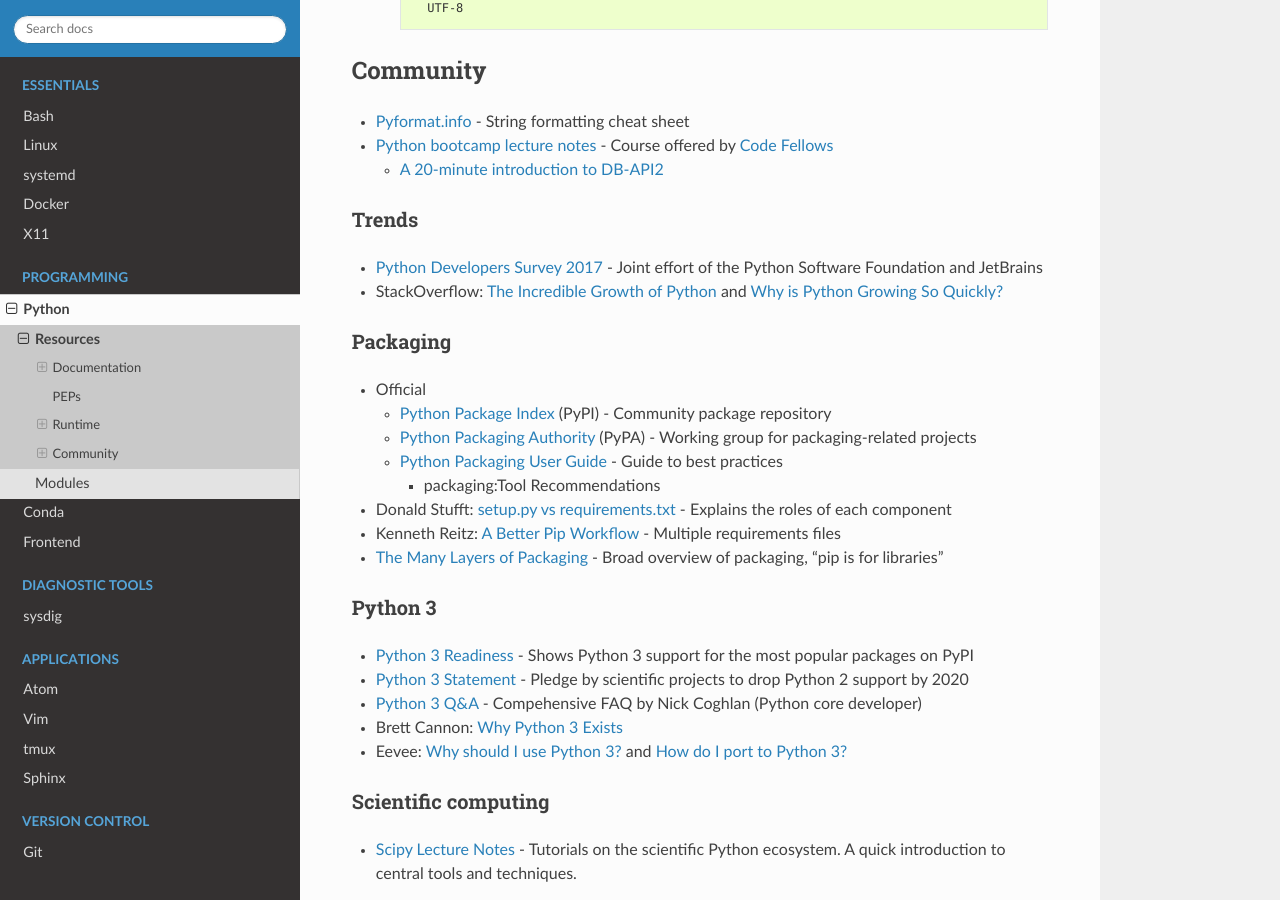
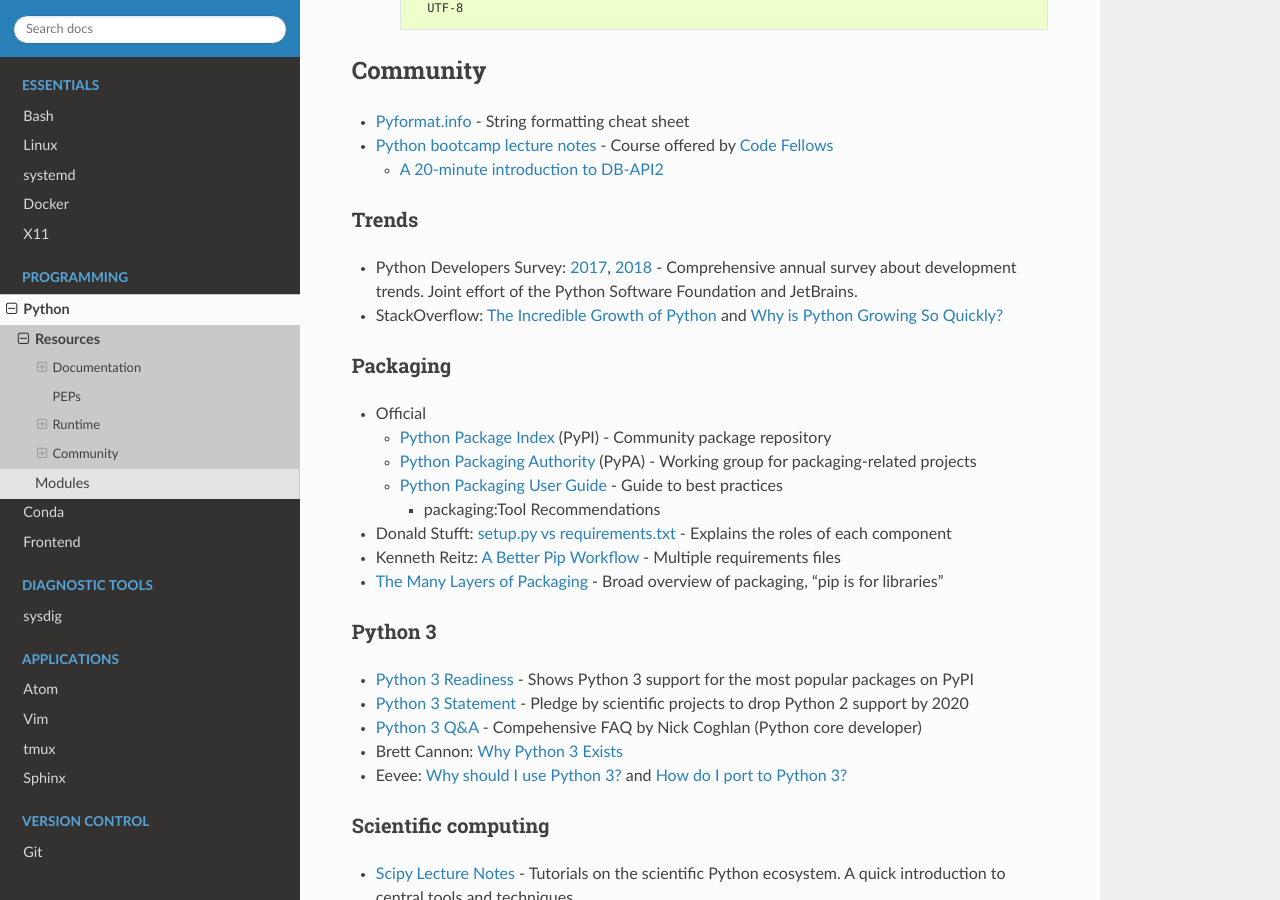
Before and after one commit to heterotopian/technotes, a Sphinx documentation site: the page built from source/python/resource.rst, in a window 1280 px wide and 900 px high, scrolled down 2263 px. Built offline with Sphinx 7.4.7 and the Read the Docs theme 2.0.0, drawn with Linux system fonts in a browser that asks for light colours.

Commit message:
Add 2018 JetBrains survey

```diff
--- a/source/python/community.rst
+++ b/source/python/community.rst
@@ -13,8 +13,12 @@
 Trends
 ------
 
-- `Python Developers Survey 2017 <https://www.jetbrains.com/research/python-developers-survey-2017/>`_ -
-  Joint effort of the Python Software Foundation and JetBrains
+- Python Developers Survey:
+  `2017 <https://www.jetbrains.com/research/python-developers-survey-2017/>`_,
+  `2018 <https://www.jetbrains.com/research/python-developers-survey-2018/>`_ -
+  Comprehensive annual survey about development trends.
+  Joint effort of the Python Software Foundation and JetBrains.
+
 - StackOverflow:
   `The Incredible Growth of Python <https://stackoverflow.blog/2017/09/06/incredible-growth-python/>`_ and
   `Why is Python Growing So Quickly? <https://stackoverflow.blog/2017/09/14/python-growing-quickly/>`_
```
